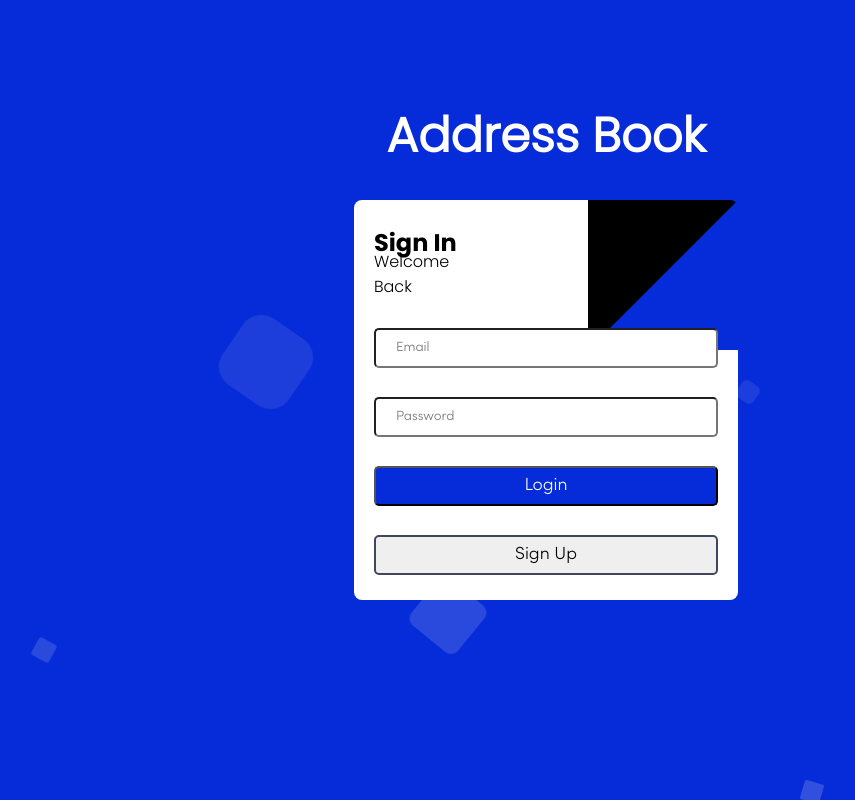
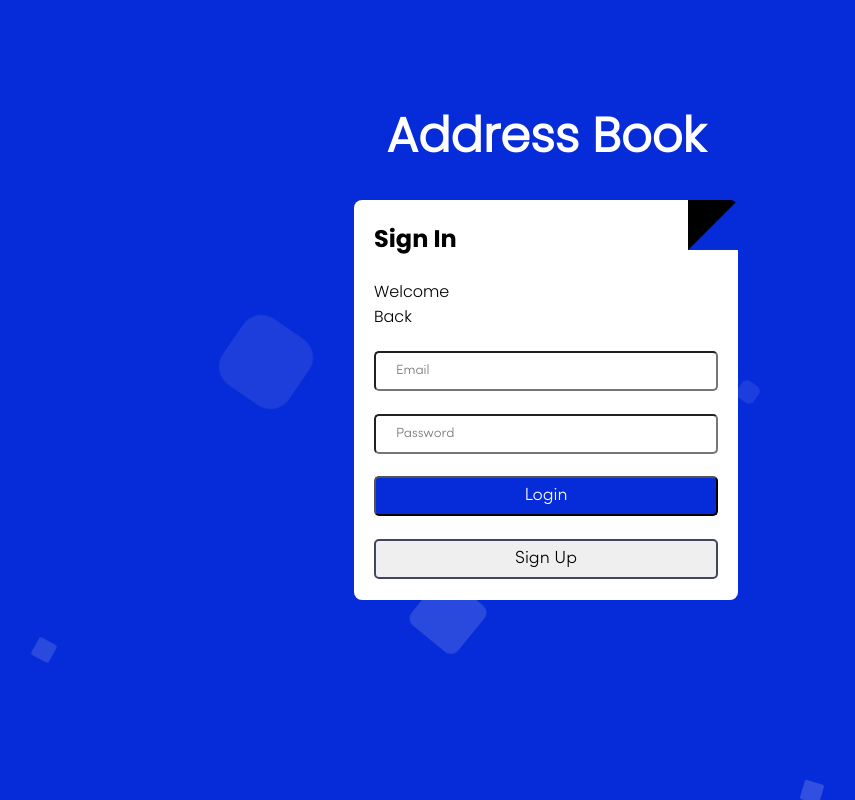
Before and after one commit to Ali-Olliek/Address-book, a React (Create React App) app in the folder react-front-end/: page / in a window 1280 px wide. Shown: the whole page, without its empty margins (94-949 px from the left). Built offline with nearby package versions, Linux system fonts and the light colour scheme.

Commit message:
Adjusted styling

```diff
--- a/react-front-end/src/styles/auth/auth.css
+++ b/react-front-end/src/styles/auth/auth.css
@@ -40,7 +40,7 @@
     background: url(../../assets/images/patternpad\ \(3\).png);
     background-color: white;
     background-position:top right;
-    background-size: 150px 150px;
+    background-size: 50px 50px;
     background-repeat: no-repeat;
 }
 
@@ -50,7 +50,6 @@
 
 .Form > p {
     font-family: Poppins;
-    margin-top: -40px;
     width: min-content;
 }
 
--- a/react-front-end/src/styles/misc.css
+++ b/react-front-end/src/styles/misc.css
@@ -3,8 +3,3 @@
     height: 400px;
     border-radius: 20px;
 }
-
-img {
-    width: 20px;
-    height: 20px;
-}
```
